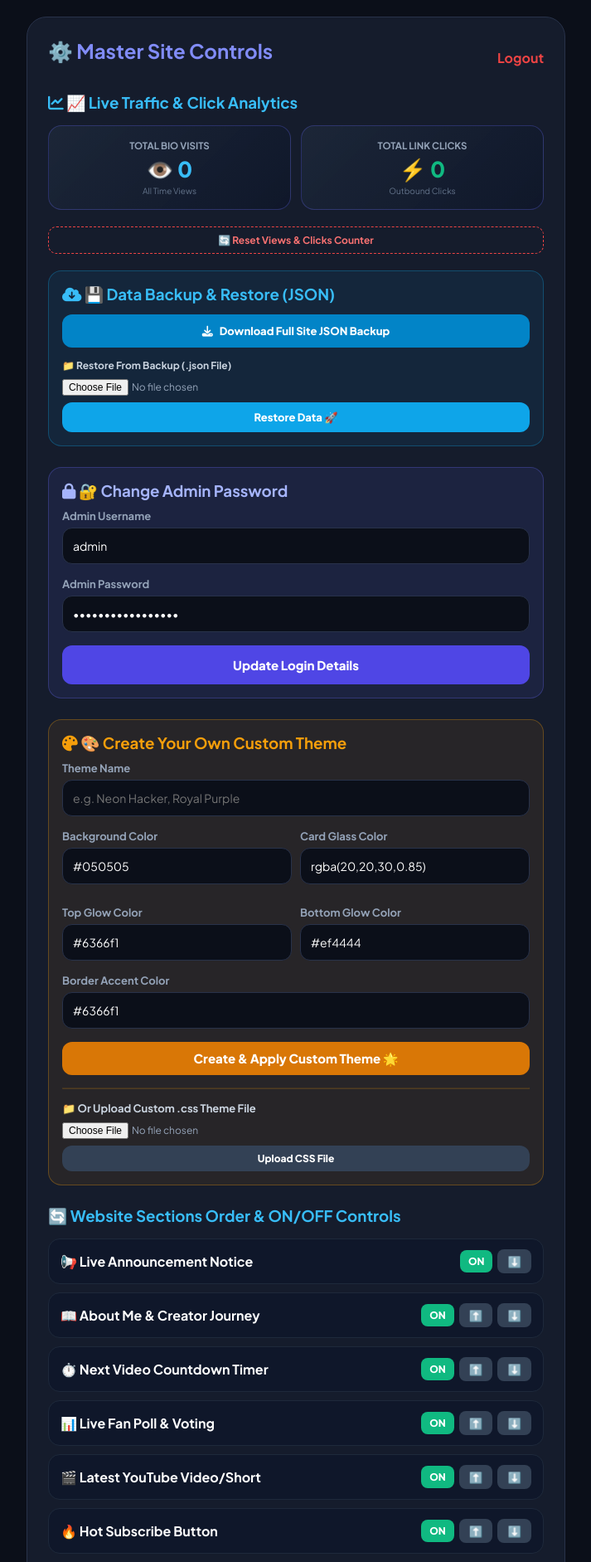
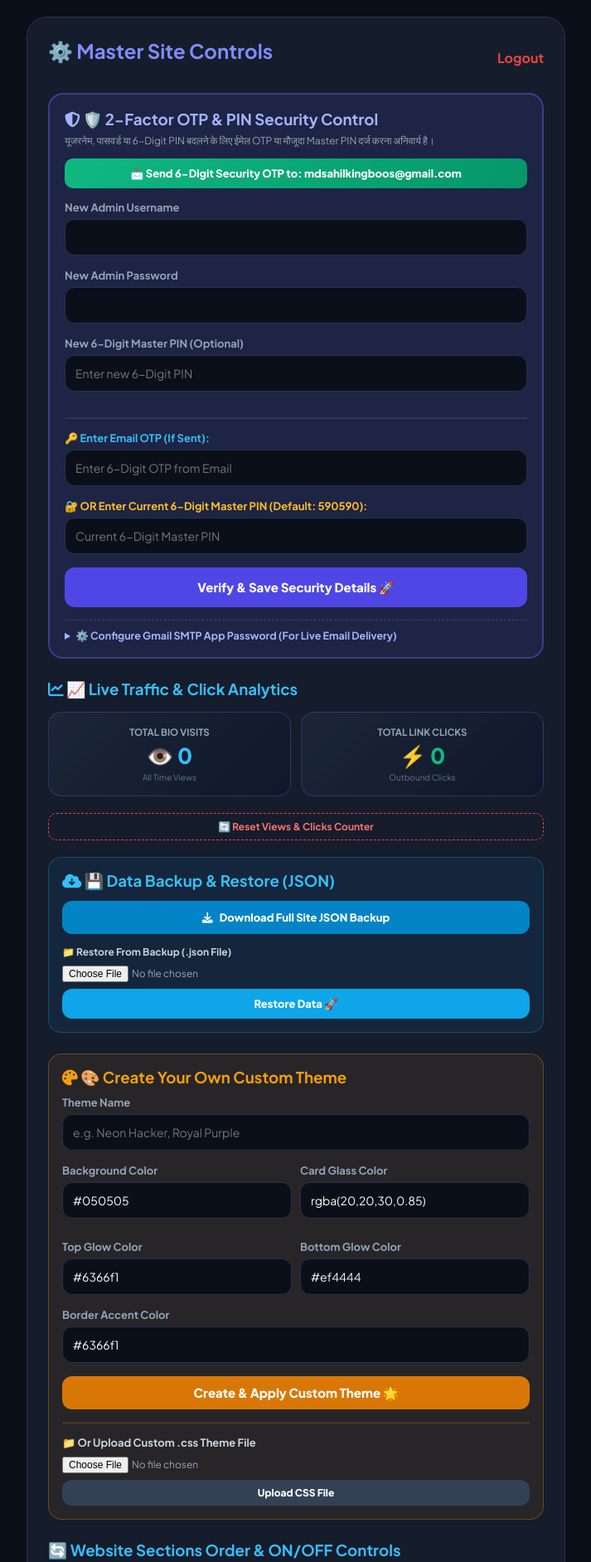
Before and after one commit to MDsahil4070/sahil-links, a Flask app: page /admin/dashboard in a window 1280 px wide. Shown: the top 1883 px of the page at 83% size, without its empty margins (283-996 px from the left). Run offline with Flask 3, Linux system fonts and the light colour scheme; the visitor is signed in with stand-in values (Sample User, id 1).

Commit message:
Added 2FA Email OTP and 6-Digit Master PIN Recovery Protection

```diff
--- a/app.py
+++ b/app.py
@@ -2,6 +2,10 @@
 import json
 import os
 import re
+import random
+import smtplib
+from email.mime.text import MIMEText
+from email.mime.multipart import MIMEMultipart
 from werkzeug.utils import secure_filename
 
 app = Flask(__name__)
@@ -32,6 +36,10 @@
         default_data = {
             "admin_user": "admin",
             "admin_pass": "SahilPassword@590",
+            "admin_pin": "590590",
+            "admin_email": "mdsahilkingboos@gmail.com",
+            "smtp_email": "",
+            "smtp_app_pass": "",
             "total_views": 0,
             "title": "Sahil.com 590",
             "tagline": "@sahil.com590_",
@@ -116,9 +124,11 @@
         return default_data
     with open(DATA_FILE, "r", encoding="utf-8") as f:
         data = json.load(f)
+        if "admin_pin" not in data: data["admin_pin"] = "590590"
+        if "admin_email" not in data: data["admin_email"] = "mdsahilkingboos@gmail.com"
+        if "smtp_email" not in data: data["smtp_email"] = ""
+        if "smtp_app_pass" not in data: data["smtp_app_pass"] = ""
         if "total_views" not in data: data["total_views"] = 0
-        if "admin_user" not in data: data["admin_user"] = "admin"
-        if "admin_pass" not in data: data["admin_pass"] = "SahilPassword@590"
         if "animation_style" not in data: data["animation_style"] = "anim-slide-up"
         if "custom_themes" not in data: data["custom_themes"] = []
         if "custom_css" not in data: data["custom_css"] = ""
@@ -127,6 +137,42 @@
 def save_data(data):
     with open(DATA_FILE, "w", encoding="utf-8") as f:
         json.dump(data, f, ensure_ascii=False, indent=4)
+
+def send_otp_email(to_email, otp_code, data):
+    smtp_user = data.get("smtp_email") or to_email
+    smtp_pass = data.get("smtp_app_pass")
+
+    if not smtp_pass:
+        return False, "Gmail 16-Digit App Password कॉन्फ़िगर नहीं है! नीचे Master PIN का इस्तेमाल करें।"
+
+    try:
+        msg = MIMEMultipart()
+        msg['From'] = f"Sahil Bio Security <{smtp_user}>"
+        msg['To'] = to_email
+        msg['Subject'] = f"🔐 Your Security OTP: {otp_code}"
+
+        body = f"""
+        नमस्ते साहिल!
+
+        आपके एडमिन पैनल (Sahil.com 590) में सुरक्षा बदलाव के लिए OTP अनुरोध किया गया है:
+
+        🔑 OTP Code: {otp_code}
+
+        यह कोड 10 मिनट के लिए मान्य है। यदि आपने यह अनुरोध नहीं किया है, तो कृपया इसे किसी के साथ साझा न करें।
+
+        धन्यवाद,
+        Sahil.com 590 Master Security
+        """
+        msg.attach(MIMEText(body, 'plain'))
+
+        server = smtplib.SMTP('smtp.gmail.com', 587)
+        server.starttls()
+        server.login(smtp_user, smtp_pass)
+        server.sendmail(smtp_user, to_email, msg.as_string())
+        server.quit()
+        return True, "✅ OTP आपके ईमेल पर भेज दिया गया है!"
+    except Exception as e:
+        return False, f"Email Error: {str(e)} (आप सीधे 6-Digit PIN का इस्तेमाल कर सकते हैं)"
 
 @app.route("/")
 def home():
@@ -177,11 +223,14 @@
     if request.method == "POST":
         user = request.form.get("username")
         pwd = request.form.get("password")
-        if user == data.get("admin_user", "admin") and pwd == data.get("admin_pass", "SahilPassword@590"):
+        pin = request.form.get("emergency_pin")
+
+        # Regular login OR Master 6-Digit PIN recovery login
+        if (user == data.get("admin_user", "admin") and pwd == data.get("admin_pass", "SahilPassword@590")) or (pin and pin == data.get("admin_pin", "590590")):
             session["logged_in"] = True
             return redirect(url_for("admin_dashboard"))
         else:
-            return render_template("admin.html", logged_in=False, data=data, error="गलत यूज़रनेम या पासवर्ड!")
+            return render_template("admin.html", logged_in=False, data=data, error="गलत क्रेडेंशियल्स या गलत 6-Digit PIN!")
     return render_template("admin.html", logged_in=False, data=data)
 
 @app.route("/admin/download_backup")
@@ -201,7 +250,43 @@
     if request.method == "POST":
         action = request.form.get("action")
 
-        if action == "restore_backup":
+        if action == "send_email_otp":
+            otp = str(random.randint(100000, 999999))
+            session["admin_security_otp"] = otp
+            success, message = send_otp_email(data.get("admin_email", "mdsahilkingboos@gmail.com"), otp, data)
+            msg_status = message
+
+        elif action == "update_security_credentials":
+            new_u = request.form.get("new_username", "").strip()
+            new_p = request.form.get("new_password", "").strip()
+            new_pin = request.form.get("new_pin", "").strip()
+            entered_otp = request.form.get("otp_code", "").strip()
+            entered_pin = request.form.get("current_pin", "").strip()
+
+            saved_otp = session.get("admin_security_otp")
+            master_pin = data.get("admin_pin", "590590")
+
+            # Security verification: Verified if entered valid OTP OR entered correct current Master PIN
+            is_verified = (saved_otp and entered_otp == saved_otp) or (entered_pin == master_pin)
+
+            if is_verified:
+                if new_u: data["admin_user"] = new_u
+                if new_p: data["admin_pass"] = new_p
+                if new_pin and len(new_pin) == 6: data["admin_pin"] = new_pin
+                session.pop("admin_security_otp", None)
+                save_data(data)
+                msg_status = "✅ सुरक्षा सत्यापन सफल! यूजरनेम, पासवर्ड और PIN अपडेट हो गए!"
+            else:
+                msg_status = "❌ गलत OTP कोड या गलत 6-Digit Master PIN! बदलाव अस्वीकार कर दिया गया।"
+
+        elif action == "update_smtp_settings":
+            data["admin_email"] = request.form.get("admin_email", "mdsahilkingboos@gmail.com").strip()
+            data["smtp_email"] = request.form.get("smtp_email", "").strip()
+            data["smtp_app_pass"] = request.form.get("smtp_app_pass", "").strip()
+            save_data(data)
+            msg_status = "✅ ईमेल और SMTP सेटिंग्स सुरक्षित हो गईं!"
+
+        elif action == "restore_backup":
             if 'backup_file' in request.files:
                 file = request.files['backup_file']
                 if file and file.filename.endswith('.json'):
@@ -219,15 +304,6 @@
                 l["clicks"] = 0
             save_data(data)
             msg_status = "✅ एनालिटिक्स डेटा रीसेट हो गया!"
-
-        elif action == "change_credentials":
-            new_u = request.form.get("new_username", "").strip()
-            new_p = request.form.get("new_password", "").strip()
-            if new_u and new_p:
-                data["admin_user"] = new_u
-                data["admin_pass"] = new_p
-                save_data(data)
-                msg_status = "✅ एडमिन यूजरनेम और पासवर्ड बदल दिया गया!"
 
         elif action == "create_custom_theme":
             t_name = request.form.get("theme_name", "").strip()
@@ -251,7 +327,7 @@
                 })
                 data["theme"] = slug
                 save_data(data)
-                msg_status = f"✅ कस्टम थीम '{t_name}' बन गई और लागू हो गई!"
+                msg_status = f"✅ कस्टम थीम '{t_name}' बन गई!"
 
         elif action == "upload_css_file":
             if 'css_file' in request.files:
@@ -260,7 +336,7 @@
                     content = f.read().decode('utf-8', errors='ignore')
                     data["custom_css"] = content
                     save_data(data)
-                    msg_status = "✅ कस्टम CSS फाइल सफलतापूर्वक अपलोड हो गई!"
+                    msg_status = "✅ कस्टम CSS फाइल अपलोड हो गई!"
 
         elif action == "delete_custom_theme":
             idx = int(request.form.get("index"))
--- a/templates/admin.html
+++ b/templates/admin.html
@@ -3,7 +3,7 @@
 <head>
     <meta charset="UTF-8">
     <meta name="viewport" content="width=device-width, initial-scale=1.0">
-    <title>Master Admin Control | Animations & Theme Creator</title>
+    <title>Master Admin Control | 2-Factor OTP & PIN Security</title>
     <link href="https://fonts.googleapis.com/css2?family=Plus+Jakarta+Sans:wght@400;600;700;800&display=swap" rel="stylesheet">
     <link rel="stylesheet" href="https://cdnjs.cloudflare.com/ajax/libs/font-awesome/6.5.1/css/all.min.css">
     <style>
@@ -12,7 +12,7 @@
         .admin-card { width: 100%; max-width: 650px; background: #151c2c; padding: 25px; border-radius: 24px; border: 1px solid #28324a; }
         h2, h3 { margin-bottom: 15px; color: #818cf8; }
         label { font-size: 13px; font-weight: 700; color: #94a3b8; display: block; margin-bottom: 6px; }
-        input[type="text"], input[type="password"], input[type="datetime-local"], textarea, select { width: 100%; padding: 12px; margin-bottom: 16px; background: #0b0f19; border: 1px solid #28324a; color: #fff; border-radius: 12px; font-size: 14px; }
+        input[type="text"], input[type="password"], input[type="email"], input[type="datetime-local"], textarea, select { width: 100%; padding: 12px; margin-bottom: 16px; background: #0b0f19; border: 1px solid #28324a; color: #fff; border-radius: 12px; font-size: 14px; }
         .file-box { background: #1e293b; border: 2px dashed #6366f1; padding: 14px; border-radius: 12px; margin-bottom: 16px; text-align: center; }
 
         .analytics-grid { display: grid; grid-template-columns: repeat(2, 1fr); gap: 12px; margin-bottom: 20px; }
@@ -47,15 +47,26 @@
 <body>
     <div class="admin-card">
         {% if not logged_in %}
-            <h2>🔒 Admin Login</h2>
+            <h2>🔒 Master Admin Login</h2>
             {% if error %}<p style="color: #ef4444; margin-bottom: 10px;">{{ error }}</p>{% endif %}
+
             <form method="POST">
                 <label>Username</label>
                 <input type="text" name="username" placeholder="Username" required>
                 <label>Password</label>
                 <input type="password" name="password" placeholder="Password" required>
-                <button type="submit" class="btn-main">Login to Panel</button>
+                <button type="submit" class="btn-main">Login with Credentials</button>
             </form>
+
+            <div style="text-align: center; margin: 20px 0 15px; color: #64748b; font-size: 13px; font-weight: 700;">— OR EMERGENCY MASTER PIN LOGIN —</div>
+
+            <!-- 🔑 EMERGENCY 6-DIGIT PIN LOGIN FORM -->
+            <form method="POST" style="background: rgba(239, 68, 68, 0.08); border: 1px dashed rgba(239, 68, 68, 0.3); padding: 14px; border-radius: 14px;">
+                <label style="color: #fca5a5;">🔑 Emergency 6-Digit Master PIN</label>
+                <input type="password" name="emergency_pin" placeholder="Enter 6-Digit PIN (e.g. 590590)" maxlength="6" required>
+                <button type="submit" class="btn-main" style="background: #ef4444;">Direct Master PIN Login ⚡</button>
+            </form>
+
         {% else %}
             <div style="display: flex; justify-content: space-between; align-items: center; margin-bottom: 20px;">
                 <h2>⚙️ Master Site Controls</h2>
@@ -65,6 +76,64 @@
             {% if msg_status %}
             <div class="alert-box">{{ msg_status }}</div>
             {% endif %}
+
+            <!-- 🔐 2-FACTOR OTP & MASTER PIN CREDENTIALS CHANGE -->
+            <div style="background: rgba(99, 102, 241, 0.12); border: 2px solid rgba(99, 102, 241, 0.4); padding: 18px; border-radius: 18px; margin-bottom: 25px;">
+                <h3 style="color: #a5b4fc; margin-bottom: 6px;"><i class="fa-solid fa-shield-halved"></i> 🛡️ 2-Factor OTP & PIN Security Control</h3>
+                <p style="font-size: 12px; color: #94a3b8; margin-bottom: 14px;">यूजरनेम, पासवर्ड या 6-Digit PIN बदलने के लिए ईमेल OTP या मौजूदा Master PIN दर्ज करना अनिवार्य है।</p>
+
+                <!-- OTP Request Button -->
+                <form method="POST" action="/admin/dashboard" style="margin-bottom: 15px;">
+                    <input type="hidden" name="action" value="send_email_otp">
+                    <button type="submit" style="background: linear-gradient(135deg, #10b981, #059669); color: #fff; font-weight: 800; border: none; padding: 10px 14px; border-radius: 10px; width: 100%; cursor: pointer; font-size: 13px;">
+                        📩 Send 6-Digit Security OTP to: {{ data.admin_email }}
+                    </button>
+                </form>
+
+                <form method="POST" action="/admin/dashboard">
+                    <input type="hidden" name="action" value="update_security_credentials">
+
+                    <label>New Admin Username</label>
+                    <input type="text" name="new_username" value="{{ data.admin_user }}" required>
+
+                    <label>New Admin Password</label>
+                    <input type="password" name="new_password" value="{{ data.admin_pass }}" required>
+
+                    <label>New 6-Digit Master PIN (Optional)</label>
+                    <input type="password" name="new_pin" placeholder="Enter new 6-Digit PIN" maxlength="6">
+
+                    <hr style="border-color: rgba(255,255,255,0.1); margin: 15px 0;">
+
+                    <label style="color: #38bdf8;">🔑 Enter Email OTP (If Sent):</label>
+                    <input type="text" name="otp_code" placeholder="Enter 6-Digit OTP from Email">
+
+                    <label style="color: #fbbf24;">🔐 OR Enter Current 6-Digit Master PIN (Default: 590590):</label>
+                    <input type="password" name="current_pin" placeholder="Current 6-Digit Master PIN" maxlength="6">
+
+                    <button type="submit" class="btn-main" style="background: #4f46e5;">Verify & Save Security Details 🚀</button>
+                </form>
+
+                <!-- SMTP Gmail Setup Accordion -->
+                <div style="margin-top: 15px; border-top: 1px dashed rgba(255,255,255,0.15); padding-top: 10px;">
+                    <details>
+                        <summary style="font-size: 12.5px; color: #a5b4fc; cursor: pointer; font-weight: 700;">⚙️ Configure Gmail SMTP App Password (For Live Email Delivery)</summary>
+                        <form method="POST" action="/admin/dashboard" style="margin-top: 10px;">
+                            <input type="hidden" name="action" value="update_smtp_settings">
+                            <label style="font-size: 12px;">Admin Email (Receiving OTP)</label>
+                            <input type="email" name="admin_email" value="{{ data.admin_email }}" required>
+
+                            <label style="font-size: 12px;">Sender Gmail Address</label>
+                            <input type="email" name="smtp_email" value="{{ data.smtp_email }}" placeholder="mdsahilkingboos@gmail.com">
+
+                            <label style="font-size: 12px;">Google 16-Digit App Password</label>
+                            <input type="password" name="smtp_app_pass" value="{{ data.smtp_app_pass }}" placeholder="16-digit Google App Password">
+                            <small style="color: #64748b; display: block; margin-bottom: 10px; font-size: 11px;">Google Account -> Security -> 2-Step Verification -> App Passwords से 16 डिजिट का कोड बनाएं।</small>
+
+                            <button type="submit" class="btn-main" style="background: #334155; padding: 8px; font-size: 12px;">Save SMTP Settings</button>
+                        </form>
+                    </details>
+                </div>
+            </div>
 
             <!-- 📈 REAL-TIME TRAFFIC & ANALYTICS -->
             <h3 style="color: #38bdf8;"><i class="fa-solid fa-chart-line"></i> 📈 Live Traffic & Click Analytics</h3>
@@ -101,19 +170,6 @@
                     <label style="font-size: 12px; color: #cbd5e1;">📁 Restore From Backup (.json File)</label>
                     <input type="file" name="backup_file" accept=".json" required style="margin-bottom: 8px; font-size: 12px; color: #94a3b8;">
                     <button type="submit" class="btn-main" style="background: #0ea5e9; padding: 10px; font-size: 13px;">Restore Data 🚀</button>
-                </form>
-            </div>
-
-            <!-- 🔐 CHANGE ADMIN USERNAME & PASSWORD -->
-            <div style="background: rgba(99, 102, 241, 0.1); border: 1px solid rgba(99, 102, 241, 0.3); padding: 16px; border-radius: 16px; margin-bottom: 25px;">
-                <h3 style="color: #a5b4fc; margin-bottom: 10px;"><i class="fa-solid fa-lock"></i> 🔐 Change Admin Password</h3>
-                <form method="POST" action="/admin/dashboard">
-                    <input type="hidden" name="action" value="change_credentials">
-                    <label>Admin Username</label>
-                    <input type="text" name="new_username" value="{{ data.admin_user }}" required>
-                    <label>Admin Password</label>
-                    <input type="password" name="new_password" value="{{ data.admin_pass }}" required>
-                    <button type="submit" class="btn-main" style="background: #4f46e5;">Update Login Details</button>
                 </form>
             </div>
 
@@ -161,7 +217,6 @@
                 {% endfor %}
                 {% endif %}
 
-                <!-- 📁 UPLOAD CUSTOM CSS FILE -->
                 <hr style="border-color: rgba(245, 158, 11, 0.2); margin: 15px 0;">
                 <h4 style="color: #cbd5e1; font-size: 13px; margin-bottom: 6px;">📁 Or Upload Custom .css Theme File</h4>
                 <form method="POST" action="/admin/dashboard" enctype="multipart/form-data">
@@ -276,7 +331,6 @@
 
                 <h3 style="color: #38bdf8;">🎬 Animation & Theme Style</h3>
 
-                <!-- 🎬 12+ ANIMATIONS DROPDOWN -->
                 <label>🎬 Choose Entrance / Floating Animation (Fast & Smooth)</label>
                 <select name="animation_style">
                     <option value="anim-slide-up" {% if data.animation_style == 'anim-slide-up' %}selected{% endif %}>🚀 Smooth Slide Up (Recommended)</option>
@@ -293,16 +347,13 @@
                     <option value="anim-none" {% if data.animation_style == 'anim-none' %}selected{% endif %}>🚫 None / No Animation (OFF)</option>
                 </select>
 
-                <!-- 🌟 PRO THEMES (ORIGINAL 5 ON TOP + CUSTOM THEMES) -->
                 <label>🌟 Pro Theme Style</label>
                 <select name="theme">
-                    <!-- Original Top Themes -->
                     <option value="theme-red" {% if data.theme == 'theme-red' %}selected{% endif %}>🔥 Deep Blood Crimson Red (Top Default)</option>
                     <option value="theme-midnight" {% if data.theme == 'theme-midnight' %}selected{% endif %}>🌙 Midnight Neon Blue & Red</option>
                     <option value="theme-gold" {% if data.theme == 'theme-gold' %}selected{% endif %}>👑 Cyberpunk Gold & Amber</option>
                     <option value="theme-emerald" {% if data.theme == 'theme-emerald' %}selected{% endif %}>💎 Emerald Green & Mint</option>
                     <option value="theme-sunset" {% if data.theme == 'theme-sunset' %}selected{% endif %}>🔮 Sunset Purple & Magenta</option>
-                    <!-- Custom Added Themes -->
                     {% for ct in data.custom_themes %}
                     <option value="{{ ct.id }}" {% if data.theme == ct.id %}selected{% endif %}>{{ ct.name }}</option>
                     {% endfor %}
```
